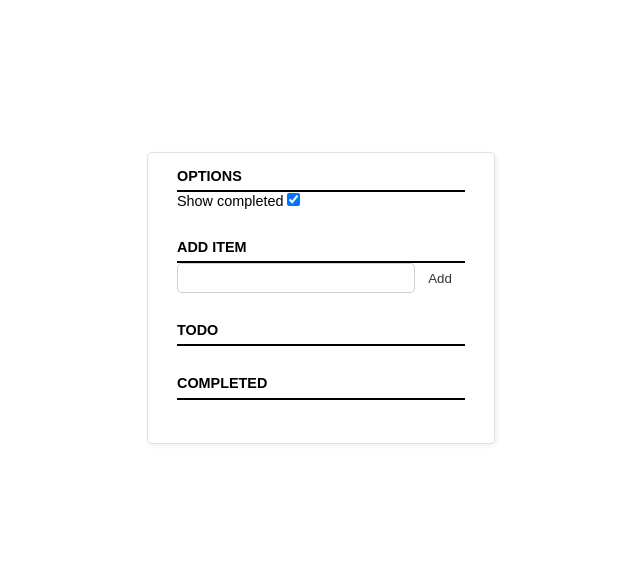
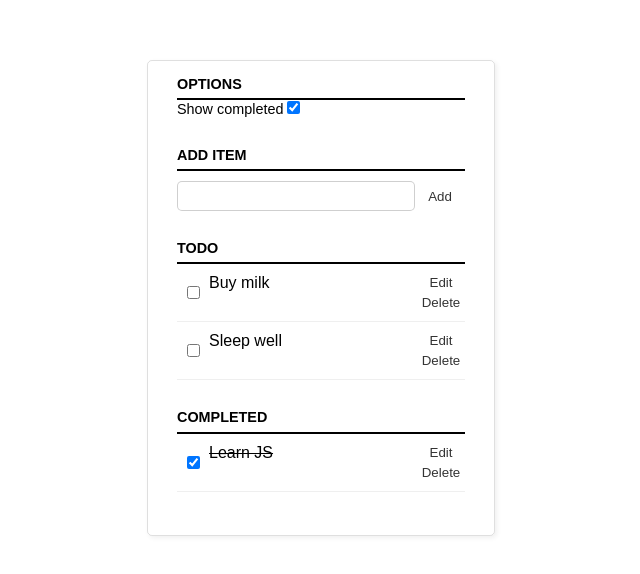
Before and after one commit to Visard123/hoxton-js-todo-app, a plain HTML site: page index.html in a window 1280 px wide. Shown: the part 102-676 px from the top of the page, without its empty margins (319-959 px from the left). Drawn offline with Linux system fonts and the light colour scheme.

Commit message:
the code with elements fixed,

```diff
--- a/index.js
+++ b/index.js
@@ -1,29 +1,26 @@
-// Finding main elements of page
 
-const addItemsbox=document.querySelector('.add-item')
-const toDoItems=document.querySelector('.todo-list')
-const CompletedItems=document.querySelector('.completed-list')
+const addTodoForm = document.querySelector(".add-item")
+const todoList = document.querySelector(".todo-list")
+const completedList = document.querySelector(".completed-list")
 
-
-// Creating state
-state={
-  todos:[
+const state = {
+    todos: [
         {
-  title:  'Go shopping',
-  completed: true
-
+        title: "Buy milk",
+        completed: false
     },
     {
-    title:  'Work out',
+        title: "Learn JS",
         completed: true
     },
     {
-    title:  'See the doctor',
-    completed: true
+        title: "Sleep well",
+        completed: false
     }
 ],
-  showCompleted: true,
+        showCompleted: true
 }
+
 
 
 const showCompletedCheckbox = document.querySelector('.show-completed-checkbox')
@@ -33,49 +30,47 @@ showCompletedCheckbox.addEventListener('click', function(){
 })
 
 
-// Creating function to make things work
-function showCompletedTodo(){
- return state.todos.filter(function(todo){
+
+
+
+function getCompletedTodos() {
+    return state.todos.filter(function(todo) {
             return todo.completed
 })
+}
 
-
+function getUncompletedTodos () {
+    return state.todos.filter(function(todo) {
+            return !todo.completed
+})
 }
 
 
-function showIncompletedTodo(){
-    return state.todos.filter(function(todo){
-        return !todo.completed
+function toggleTodo (todo) {
+    todo.completed = !todo.completed
+}
+
+function addTodo (todo) {
+    state.todos.push(todo)
+}
+
+function deleteTodo (text) {
+    state.todos = state.todos.filter(function(todo){
+        return todo.title !== text
     })
+}
 
-
+function editTodo (todo){
+    const newTitle = prompt(`Insert new title`)
+    todo.title = newTitle
+    render()
 }
 
 
-function addNewTodo (todo){
-    state.todos.push(todo)
-
-}
- function toggleTodo(todo){
-todo.completed =!todo.completed
- }
- function deleteTodo(text){
-    return state.todos.filter(function(todo){
-        return todo.title !==text
-    })
- }
-
- function editTodo(todo,newTitle){
-    const newTitle = prompt(`Insert item`)
-     todo.tile=newTitle
- }
-
-// Functions to render the page
-
 function renderCompletedTodos(){
 
-    const completedTodos = showCompletedTodo()
-    CompletedItems.innerHTML = ""
+    const completedTodos = getCompletedTodos()
+    completedList.innerHTML = ""
 
     for (const todo of completedTodos){
 
@@ -96,14 +91,14 @@ todo.completed =!todo.completed
         </div>
         `
 
-        const editButton = liEl.querySelector(".edit")
-        editButton.addEventListener("click", function(){
+        const editBtn = liEl.querySelector(".edit")
+        editBtn.addEventListener("click", function(){
             editTodo (todo)
             render()
         })
 
-        const deleteButton = liEl.querySelector('.delete')
-        deleteButton.addEventListener("click", function(){
+        const deleteBtn = liEl.querySelector('.delete')
+        deleteBtn.addEventListener("click", function(){
                 deleteTodo (todo.title)
                 render()
         })
@@ -116,13 +111,13 @@ todo.completed =!todo.completed
             render()
         })
 
-        CompletedItems.append(liEl)
+        completedList.append(liEl)
     }
 }
 function renderUncompletedTodos(){
 
-    const uncompletedTodos = showIncompletedTodo()
-    toDoItems.innerHTML = ""
+    const uncompletedTodos = getUncompletedTodos()
+    todoList.innerHTML = ""
 
     for (const todo of uncompletedTodos){
 
--- a/style.css
+++ b/style.css
@@ -36,6 +36,7 @@ body {
   }
 
   label {
+
     font-size: 0.9rem;
 
   }
@@ -48,17 +49,20 @@ body {
   }
 
   button {
+
     border: none;
     background: none;
     color: #000000cc;
   }
 
   form.add-item {
+    padding-top: 10px;
     display: grid;
     grid-template-columns: 1fr 50px;
   }
 
   form .text-input {
+
     border: solid 1px #00000030;
     border-radius: 5px;
     padding: 5px;
```
Lines whose indentation alone changed are shown as unchanged.
